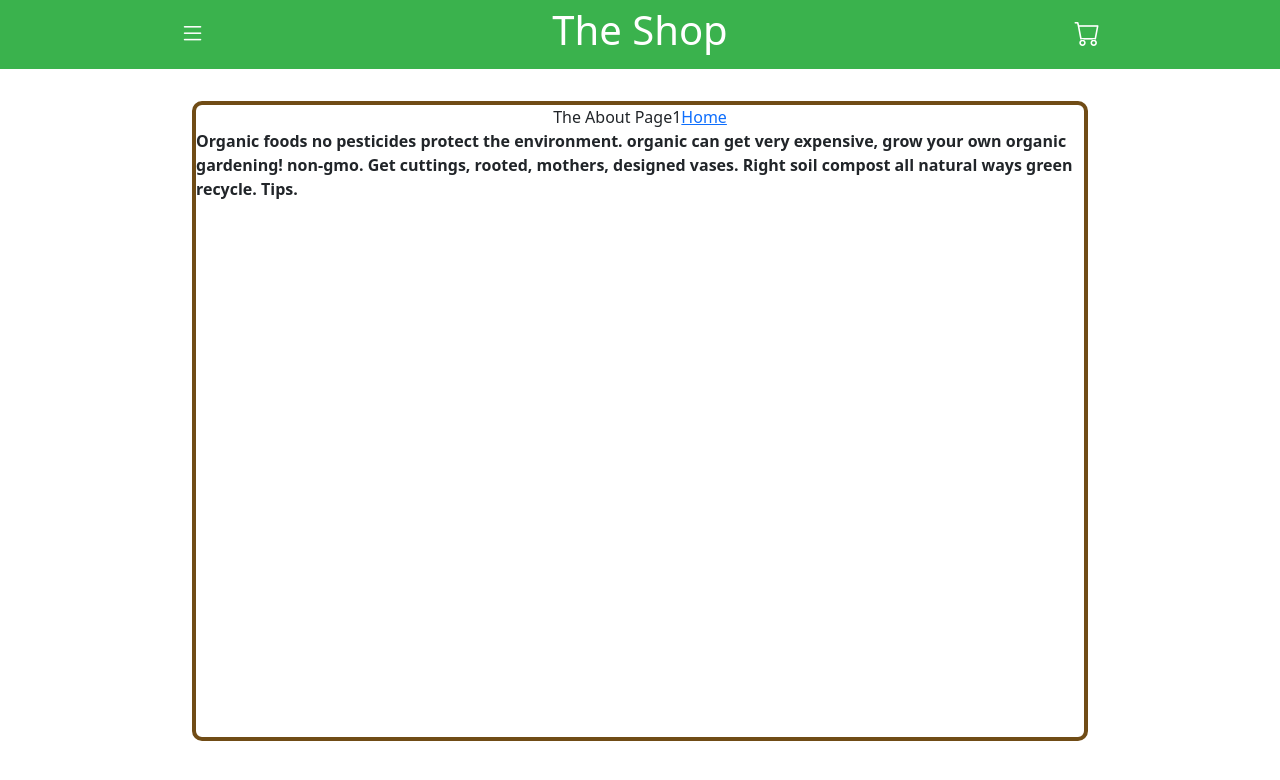
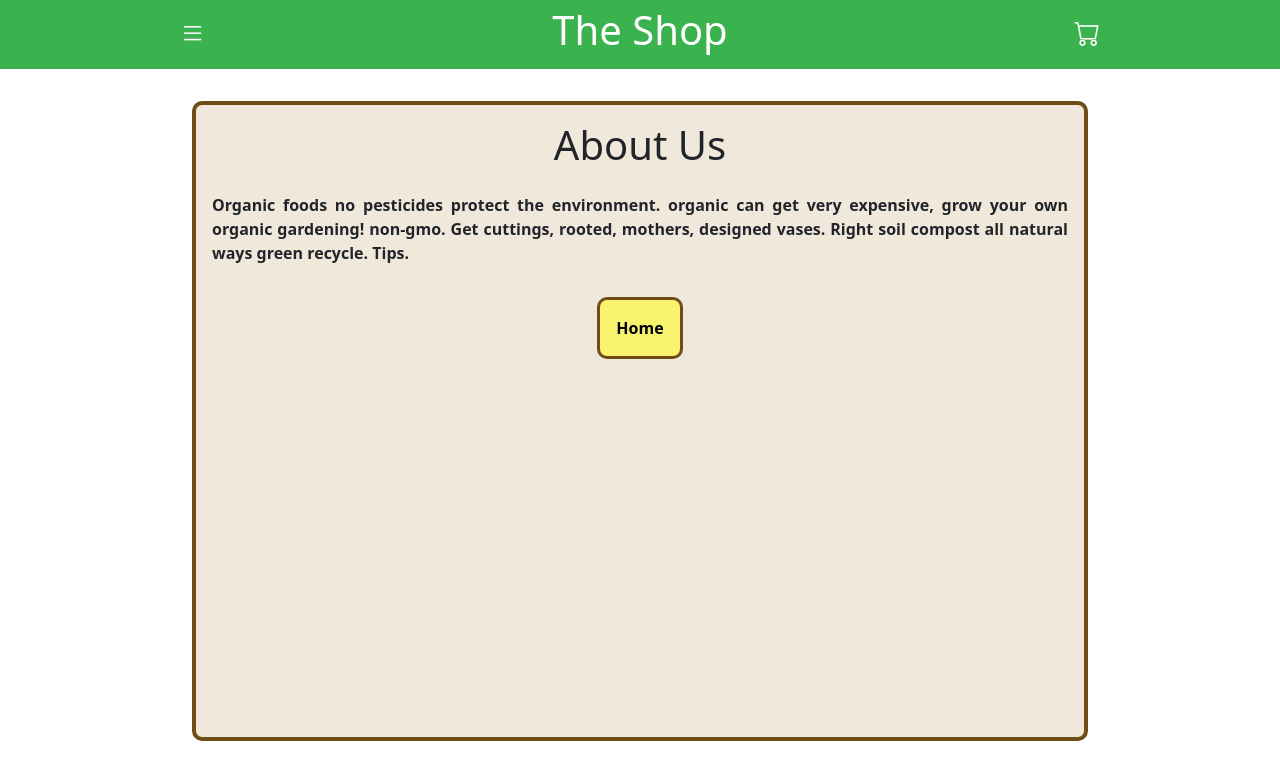
Before and after one commit to jnavarro30/react_the_shop, a React (Create React App) app: page /about in a window 1280 px wide. Shown: the top 780 px of the page. Built offline with nearby package versions, Linux system fonts and the light colour scheme.

Commit message:
draft about page

```diff
--- a/src/components/About.js
+++ b/src/components/About.js
@@ -1,18 +1,17 @@
-import { Link } from 'react-router-dom';
+import { useHistory } from 'react-router-dom';
 // styles
 import { StyledAbout } from './styled/About.styled';
 
 function About() {
+    const history = useHistory()
     return (
         <StyledAbout>
-            The About Page1
-            <Link to='/'>
-                Home
-            </Link>
+            <h1>About Us</h1>
             <p>
-            Organic foods no pesticides protect the environment. organic can get very expensive, grow your own organic gardening!
-            non-gmo. Get cuttings, rooted, mothers, designed vases. Right soil compost all natural ways green recycle. Tips.
+                Organic foods no pesticides protect the environment. organic can get very expensive, grow your own organic gardening!
+                non-gmo. Get cuttings, rooted, mothers, designed vases. Right soil compost all natural ways green recycle. Tips.
             </p>
+            <button onClick={() => history.push('/')}>Home</button>
         </StyledAbout>
     )
 }
--- a/src/components/styled/About.styled.js
+++ b/src/components/styled/About.styled.js
@@ -8,91 +8,29 @@ export const StyledAbout = styled.div`
     border: 4px solid ${({ theme }) => theme.colors.productBorder};
     border-radius: 10px;
     margin-top: 2rem;
+    background-color: rgba(210, 180, 140,0.3);
 
-    .container {
-        display: grid;
-        justify-items: center;
-        justify-content: center;
-        width: min-content;
-    }
-
-    .product-top {
-        width: 100%;
-        display: grid;
-        grid-auto-flow: column;
-        align-items: center;
-
-        div {
-            font-weight: bolder;
-            color: ${({ theme }) => theme.colors.productText};
-        }
-
-        div:nth-child(1) {
-            font-size: 1.8rem;
-            justify-self: start;
-        }
-
-        div:nth-child(2) {
-            font-size: 1.4rem;
-            justify-self: end;
-        }
-    }
-
-    figure {
-        width: 200px;
-        height: 250px;
-        border: 2px solid black;
-        border-radius: 5px;
-        margin-top: 0.5rem;
-
-        img {
-            width: 100%;
-            height: 100%;
-            object-fit: cover;
-        }
+    h1 {
+        padding-top: 1rem;
     }
 
     p {
       font-weight: bold;
-      text-align: left;
+      text-align: justify;
+      padding: 1rem;
     }
 
-    .product-quantity {
-        width: 100%;
-        display: grid;
-        grid-auto-flow: column;
-        font-weight: bold;
+    button {
+            font-weight: bold;
+            background: ${({ theme }) => theme.colors.productBtn};
+            border: 3px solid ${({ theme }) => theme.colors.productBorder};
 
-        i {
+            padding: 1rem;
             color: black;
-            text-shadow: 0 0 10px black;
-        }
-
-        span {
-            padding: 1rem;
-        }
-    }
-
-    .product-bottom {
-        width: 100%;
-        font-weight: bold;
-        margin: 0.2rem;
-        display: grid;
-
-        div {
-            margin: 0.2rem;
-        }
-
-        button {
-            font-weight: bold;
-            margin: 0.4rem;
-            padding: 0.5rem;
-            background: ${({ theme }) => theme.colors.productBtn};
-            border: none;
+            border-radius: 10px;
 
             &:hover {
                 box-shadow: 0 0 10px green;
             }
         }
-    }
 `
--- a/src/components/styled/ShoppingCart.styled.js
+++ b/src/components/styled/ShoppingCart.styled.js
@@ -16,8 +16,8 @@ export const StyledShoppingCart = styled.div`
     .product-bottom {
         width: 100%;
         font-weight: bold;
-        margin: 0.5rem;
         display: grid;
+        border: 2px solid green;
 
         div {
             margin: 0.2rem;
@@ -25,9 +25,10 @@ export const StyledShoppingCart = styled.div`
 
         button {
             font-weight: bold;
-            margin: 0.4rem;
             padding: 0.5rem;
+            margin: 0.4rem auto;
             background: ${({ theme }) => theme.colors.productBtn};
+            width: 70%;
             border: none;
 
             &:hover {
```
